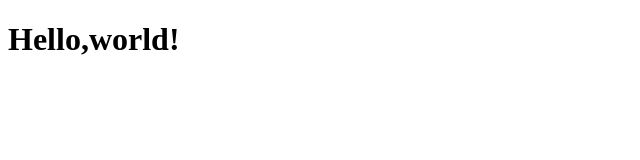
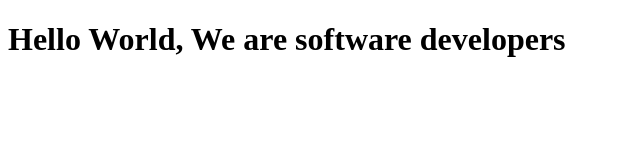
Before and after one commit to Bupilipili/ShoaibErick, a plain HTML site: page fcc-test-suite-template-master/index.html in a window 1280 px wide. Shown: the whole page, without its empty margins (0-640 px from the left). Drawn offline with Linux system fonts and the light colour scheme.

Commit message:
made the respective changes

```diff
--- a/fcc-test-suite-template-master/index.html
+++ b/fcc-test-suite-template-master/index.html
@@ -9,7 +9,7 @@
   <body>
     <script src="https://cdn.freecodecamp.org/testable-projects-fcc/v1/bundle.js"></script>
 
-    <h1>Hello,world!</h1>
+    <h1>Hello World, We are software developers</h1>
     <script  src="js/index.js"></script>
   </body>
 </html>
```
